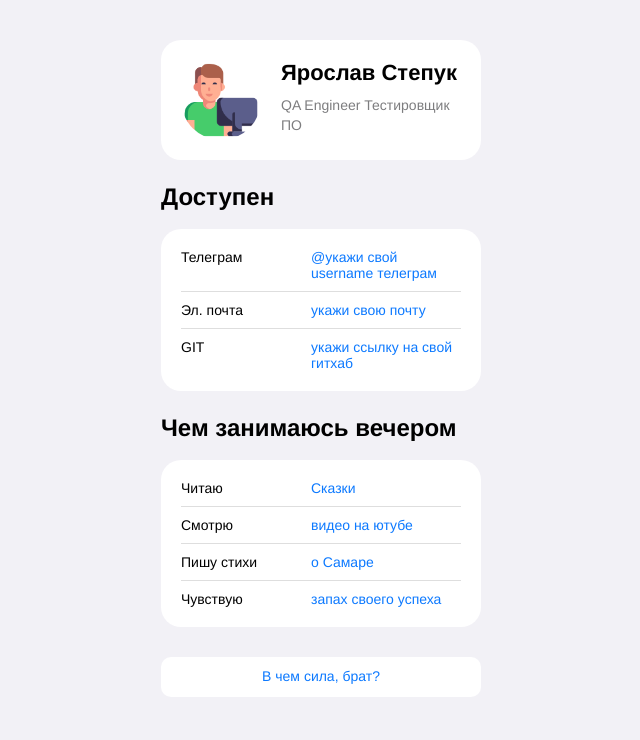
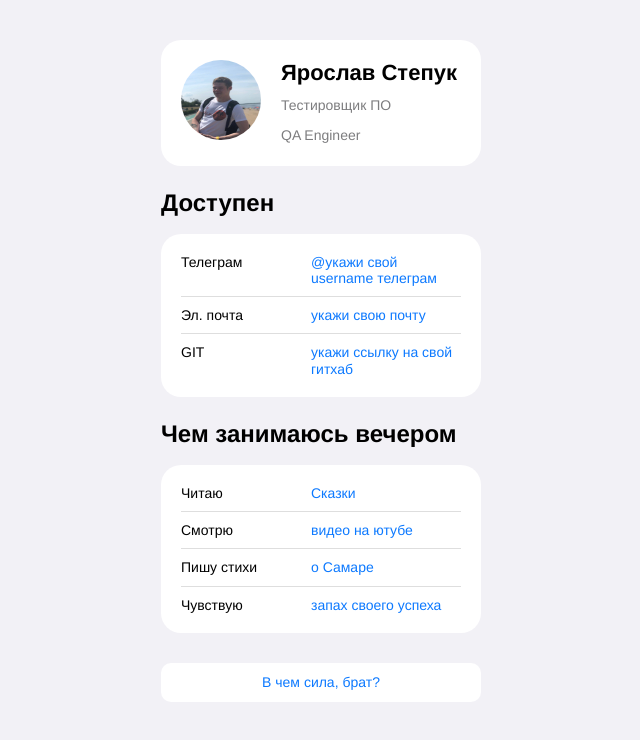
Before and after one commit to yarikstep/Yaroslav, a plain HTML site: page Yaroslav ID/cv_ios-main/index.html in a window 1280 px wide. Shown: the whole page, without its empty margins (319-959 px from the left). Drawn offline with Linux system fonts and the light colour scheme.

Commit message:
Avatar change

```diff
--- a/Yaroslav ID/cv_ios-main/index.html
+++ b/Yaroslav ID/cv_ios-main/index.html
@@ -12,10 +12,11 @@
 
 <body>
   <header class="header">
-    <img src="./avatar.png" alt="avatar" class="header__avatar" />
+    <img src="./5384200221384369375.jpg" alt="avatar" class="header__avatar" />
     <div class="header__textContainer">
       <h1 class="header__title">Ярослав Степук</h1>
-      <h3 class="header__subtitle">QA Engineer Тестировщик ПО </h3>
+      <h3 class="header__subtitle">Тестировщик ПО </h3>
+      <h3 class="header__subtitle">QA Engineer </h3>
     </div>
   </header>
   <main>
```
Also changed, not shown: Yaroslav ID/cv_ios-main/5384200221384369375.jpg (added), Yaroslav ID/cv_ios-main/avatar.png (deleted).
